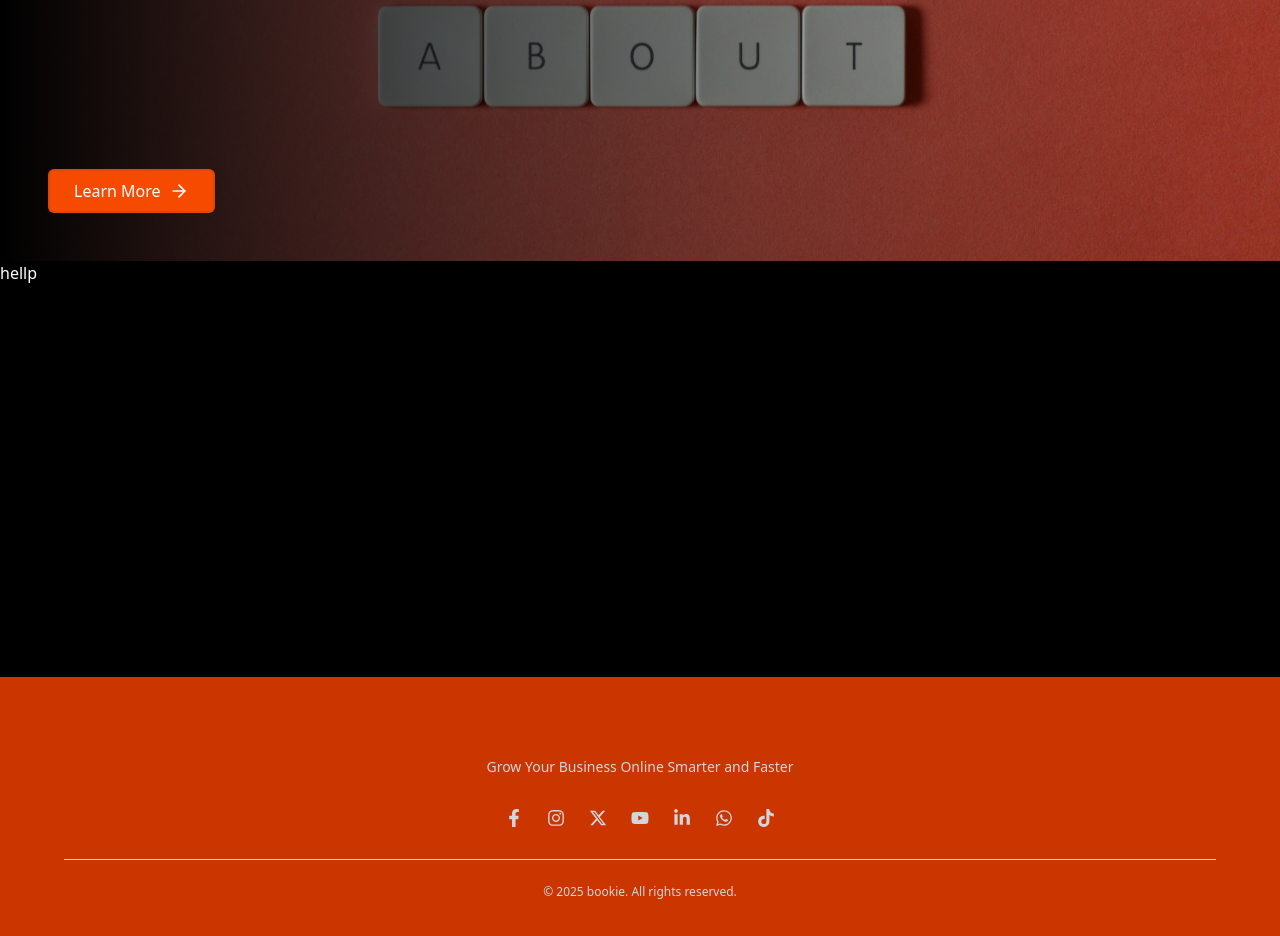
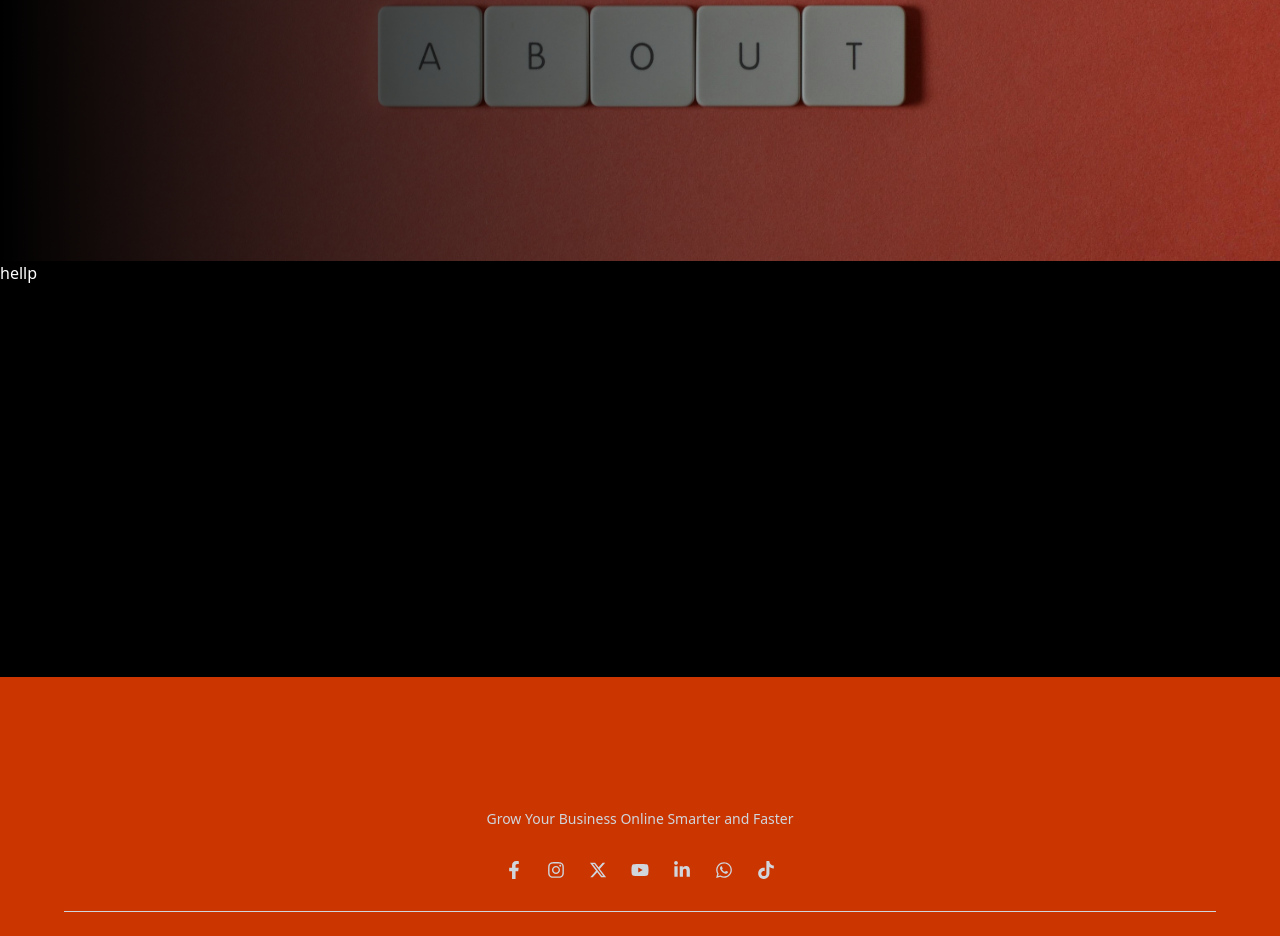
Before and after one commit to Segeramos/D.M-Agency, a React (Vite) app: page /about in a window 1280 px wide. Shown: the part 187-1123 px from the top of the page. Built offline with nearby package versions, Linux system fonts and the light colour scheme.

Commit message:
style: change footer background color

```diff
--- a/src/components/Banner.jsx
+++ b/src/components/Banner.jsx
@@ -1,5 +1,4 @@
 import React from 'react'
-import Button from './Button';
 
 const Banner = ({image, alt, content, subContent}) => {
   return (
@@ -16,10 +15,7 @@ const Banner = ({image, alt, content, subContent}) => {
             <p className="max-w-lg">
                 {subContent}
             </p>
-            <Button
-                label="Learn More"
-                className="px-8 py-2 bg-orange-400 rounded-md cursor-pointer hover:bg-orange-500 delay-200"
-            />
+
         </div>
 
     </section>
--- a/src/components/Footer.jsx
+++ b/src/components/Footer.jsx
@@ -11,7 +11,7 @@ import { SiTiktok } from 'react-icons/si';
 
 const Footer = () => {
   return (
-    <footer className="bg-orange-700 text-gray-300 py-12 px-4">
+    <footer className="bg-orange-700 text-gray-300 py-12 px-4 pt-25">
       <div className="max-w-6xl mx-auto text-center space-y-8">
 
         {/* Top Nav */}
```
